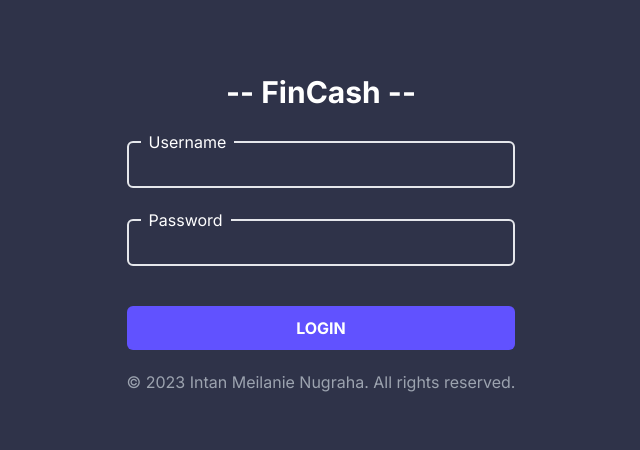
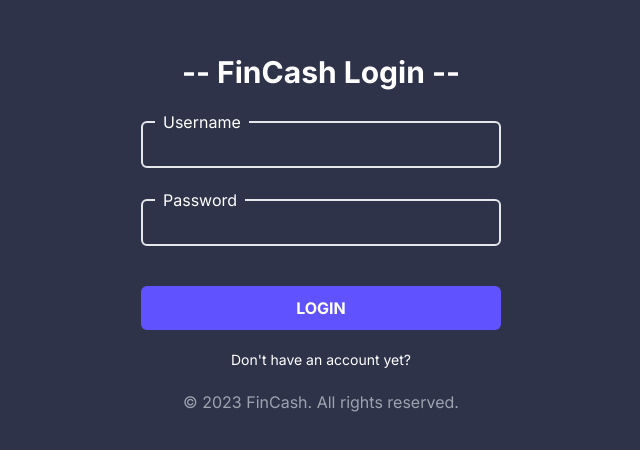
Before and after one commit to intannmn/FinCash, a Next.js app: page / in a window 1280 px wide. Shown: the part 166-616 px from the top of the page, without its empty margins (319-959 px from the left). Built offline with nearby package versions, Linux system fonts and the light colour scheme.

Commit message:
update - Login

```diff
--- a/src/app/page.jsx
+++ b/src/app/page.jsx
@@ -1,6 +1,7 @@
 "use client";
 import { useState } from "react";
 import { useRouter } from "next/navigation";
+import Link from "next/link";
 
 export default function Login() {
   const router = useRouter();
@@ -27,9 +28,9 @@ export default function Login() {
 
   return (
     <main className="flex h-screen w-screen items-center justify-center text-white bg-myDarkPurple">
-      <div className="space-y-5 p-5">
+      <div className="space-y-5 p-5 w-[400px]">
         {/* TITLE */}
-        <p className="text-3xl text-center font-bold">-- FinCash --</p>
+        <p className="text-3xl text-center font-bold">-- FinCash Login --</p>
         {/* TITLE */}
 
         <form onSubmit={authentication} className="space-y-5 w-full mx-auto">
@@ -63,7 +64,7 @@ export default function Login() {
 
           {/* INDICATOR */}
           <p className="text-center text-lg text-red-500">
-            {invalid && "Invalid Username or Password"}
+            {invalid && "Invalid Username Or Password"}
           </p>
           {/* INDICATOR */}
 
@@ -77,10 +78,15 @@ export default function Login() {
           {/* LOGIN BUTTON */}
         </form>
 
+        <Link
+          href={"/register"}
+          className="hover:text-myPurple text-sm w-fit block mx-auto text-center"
+        >
+          Don&apos;t have an account yet?
+        </Link>
+
         {/* COPYRIGHT */}
-        <p className="text-center text-gray-400">
-          © 2023 Intan Meilanie Nugraha. All rights reserved.
-        </p>
+        <p className="text-center text-gray-400">© 2023 FinCash. All rights reserved.</p>
         {/* END COPYRIGHT */}
       </div>
     </main>
```
